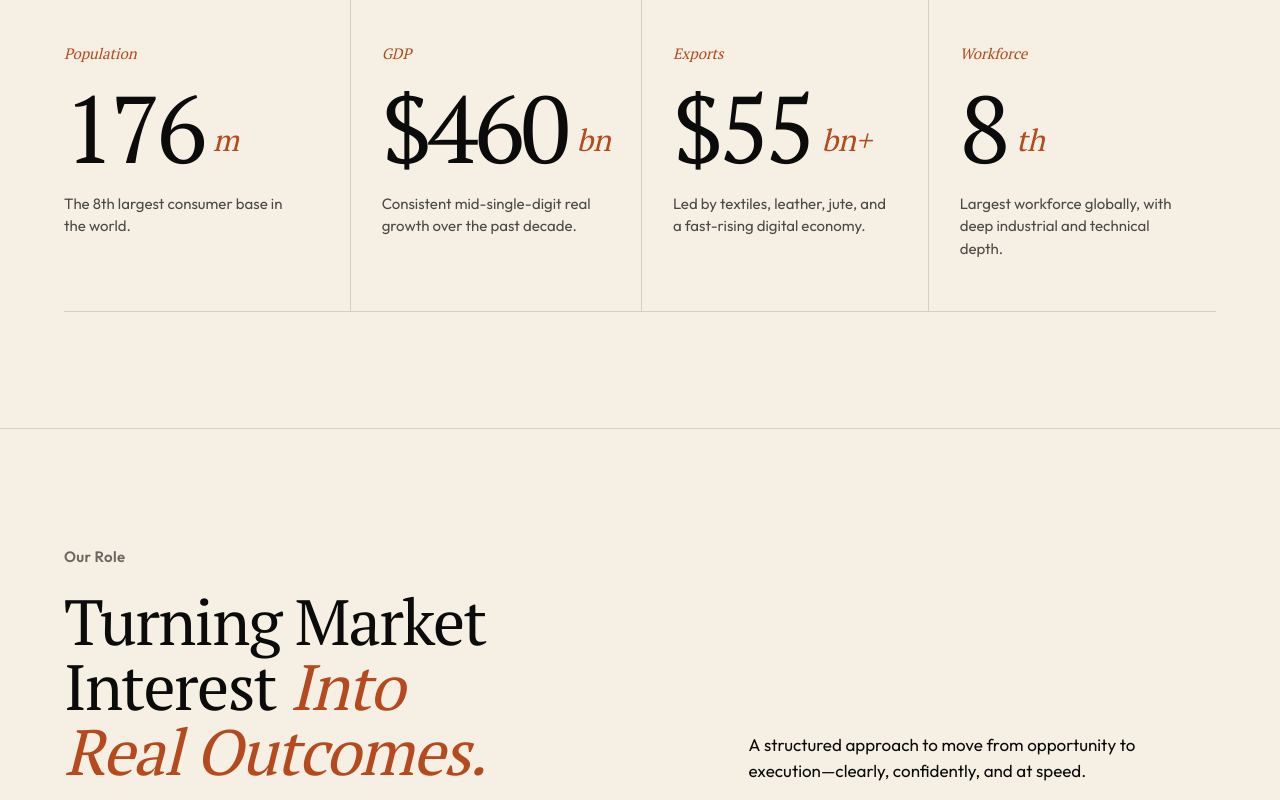
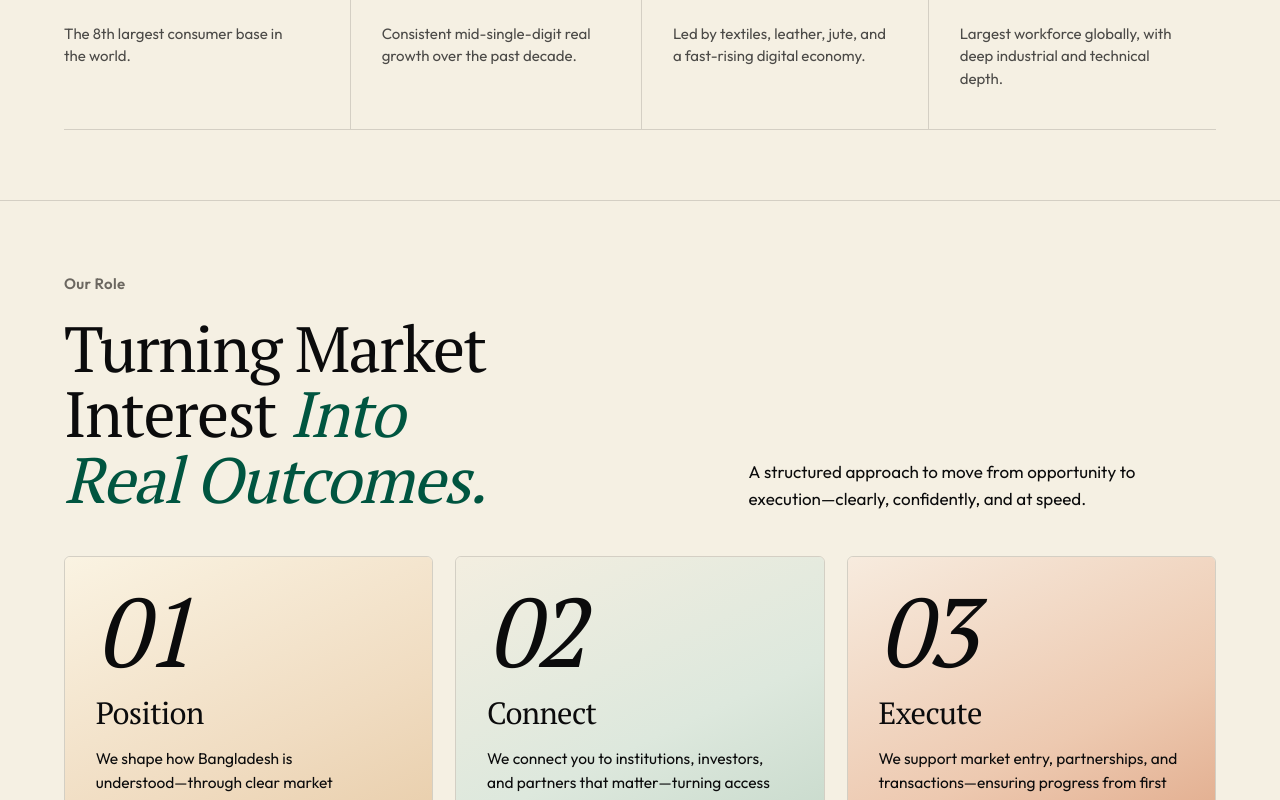
Before and after one commit to Creativecoder11/moddin, a Next.js app: page / in a window 1280 px wide. Shown: the part 1280-2080 px from the top of the page. Built offline with nearby package versions, Linux system fonts and the light colour scheme.

Commit message:
Update Hero section styles and adjust global CSS variables for improved design consistency

```diff
--- a/app/components/sections/Hero.tsx
+++ b/app/components/sections/Hero.tsx
@@ -93,7 +93,7 @@ export function Hero() {
           className="absolute inset-0 pointer-events-none"
           style={{
             background:
-              "radial-gradient(ellipse at 70% 40%, rgba(180,74,30,0.14), transparent 60%)",
+              "radial-gradient(ellipse at 70% 40%, rgba(0,85,64,0.10), transparent 60%)",
           }}
         />
         {/* Hairline seam at column edge on desktop */}
@@ -105,7 +105,7 @@ export function Hero() {
         <div
           data-scroll
           data-scroll-speed="0.5"
-          className="hero-copy relative z-10 flex flex-col justify-center px-6 sm:px-10 lg:pl-[clamp(40px,6vw,96px)] lg:pr-[clamp(24px,3vw,56px)] pt-[clamp(140px,22vw,200px)] lg:pt-[clamp(160px,16vw,220px)] pb-[clamp(64px,12vw,140px)] lg:pb-[clamp(96px,12vw,160px)]"
+          className="hero-copy relative z-10 flex flex-col justify-center px-6 sm:px-10 lg:pl-[clamp(40px,6vw,96px)] lg:pr-[clamp(24px,3vw,56px)] pt-[clamp(96px,13vw,140px)] lg:pt-[clamp(120px,11vw,160px)] pb-[clamp(40px,7vw,80px)] lg:pb-[clamp(56px,7vw,96px)]"
         >
           <Reveal
             delay={1}
@@ -210,7 +210,7 @@ export function Hero() {
           ref={metricRef}
           data-scroll
           data-scroll-speed="0.8"
-          className="absolute z-30 right-[100px] bottom-[100px] w-[320px] hidden lg:block"
+          className="absolute z-30 right-16 bottom-16 w-75 hidden lg:block"
         >
           <Reveal delay={4}>
             <div className="p-7 rounded-[24px] bg-cream border border-[var(--rule-2)] ring-1 ring-black/5 shadow-[0_30px_60px_-20px_rgba(0,0,0,0.25)] hover:-translate-y-1 transition-transform duration-500">
--- a/app/globals.css
+++ b/app/globals.css
@@ -11,8 +11,8 @@
   --ink: #0b0b0c;
   --coal: #141311;
   --forest: #0e2b22;
-  --terracotta: #b44a1e;
-  --ember: #d66a2b;
+  --terracotta: #005540;
+  --ember: #3daa80;
   --brass: #c29a4e;
   --stone: #6b6760;
   --rule: rgba(11, 11, 12, 0.14);
@@ -255,14 +255,14 @@ body::before {
 /* ========================================================================
    OPPORTUNITY / STATS
    ======================================================================== */
-.opportunity { padding: clamp(72px, 9vw, 140px) 0; border-top: 1px solid var(--rule); }
-.opp-head { display: grid; grid-template-columns: 1fr 1.2fr; gap: clamp(32px, 6vw, 96px); margin-bottom: clamp(56px, 8vw, 96px); }
+.opportunity { padding: clamp(44px, 5.5vw, 80px) 0; border-top: 1px solid var(--rule); }
+.opp-head { display: grid; grid-template-columns: 1fr 1.2fr; gap: clamp(32px, 6vw, 96px); margin-bottom: clamp(28px, 4vw, 52px); }
 .opp-head .lead-quote { font-family: var(--font-serif); font-weight: 400; font-size: clamp(28px, 2.6vw, 38px); line-height: 1.18; letter-spacing: -0.018em; font-variation-settings: "opsz" 144, "SOFT" 40; }
 .opp-head .lead-quote em { font-style: italic; color: var(--terracotta); font-variation-settings: "opsz" 144, "SOFT" 100, "WONK" 1; }
 @media (max-width: 900px) { .opp-head { grid-template-columns: 1fr; gap: 24px; } }
 
 .stats { display: grid; grid-template-columns: repeat(4, 1fr); gap: 0; border-top: 1px solid var(--rule); border-bottom: 1px solid var(--rule); }
-.stat { padding: clamp(36px, 4vw, 56px) clamp(28px, 2.4vw, 40px); border-right: 1px solid var(--rule); position: relative; display: flex; flex-direction: column; gap: 0; min-height: 260px; }
+.stat { padding: clamp(28px, 3vw, 44px) clamp(28px, 2.4vw, 40px); border-right: 1px solid var(--rule); position: relative; display: flex; flex-direction: column; gap: 0; min-height: 200px; }
 .stat:first-child { padding-left: 0; }
 .stat:last-child { border-right: 0; padding-right: 0; }
 .stat .kicker { font-family: var(--font-serif); font-style: italic; font-size: 15px; color: var(--terracotta); margin-bottom: 18px; letter-spacing: -0.005em; }
@@ -288,8 +288,8 @@ body::before {
 /* ========================================================================
    GAP
    ======================================================================== */
-.gap { padding: clamp(72px, 9vw, 140px) 0; background: var(--bone); border-top: 1px solid var(--rule); }
-.gap-head { display: grid; grid-template-columns: 1.3fr 1fr; gap: clamp(32px, 6vw, 96px); align-items: end; margin-bottom: clamp(48px, 6vw, 80px); }
+.gap { padding: clamp(44px, 5.5vw, 80px) 0; background: var(--bone); border-top: 1px solid var(--rule); }
+.gap-head { display: grid; grid-template-columns: 1.3fr 1fr; gap: clamp(32px, 6vw, 96px); align-items: end; margin-bottom: clamp(24px, 3.5vw, 44px); }
 .gap-head p { max-width: 440px; color: var(--ink); opacity: 0.78; font-size: 17px; }
 @media (max-width: 900px) { .gap-head { grid-template-columns: 1fr; } }
 
@@ -312,19 +312,19 @@ body::before {
 /* ========================================================================
    ROLE
    ======================================================================== */
-.role { padding: clamp(72px, 9vw, 140px) 0; border-top: 1px solid var(--rule); }
-.role-head { display: grid; grid-template-columns: 1.3fr 1fr; gap: clamp(32px, 6vw, 96px); align-items: end; margin-bottom: clamp(48px, 6vw, 80px); }
+.role { padding: clamp(44px, 5.5vw, 80px) 0; border-top: 1px solid var(--rule); }
+.role-head { display: grid; grid-template-columns: 1.3fr 1fr; gap: clamp(32px, 6vw, 96px); align-items: end; margin-bottom: clamp(24px, 3.5vw, 44px); }
 .role-head p { max-width: 460px; color: var(--ink); opacity: 0.78; font-size: 17px; }
 @media (max-width: 900px) { .role-head { grid-template-columns: 1fr; } }
 
 .role-grid { display: grid; grid-template-columns: repeat(3, 1fr); gap: clamp(16px, 1.8vw, 22px); }
 @media (max-width: 900px) { .role-grid { grid-template-columns: 1fr; } }
-.role-card { border: 1px solid var(--rule); border-radius: 6px; padding: clamp(32px, 3vw, 44px); display: flex; flex-direction: column; gap: 20px; min-height: 460px; transition: transform 0.6s cubic-bezier(0.2, 0.6, 0.2, 1), border-color 0.4s; position: relative; overflow: hidden; isolation: isolate; }
+.role-card { border: 1px solid var(--rule); border-radius: 6px; padding: clamp(24px, 2.4vw, 36px); display: flex; flex-direction: column; gap: 16px; min-height: 360px; transition: transform 0.6s cubic-bezier(0.2, 0.6, 0.2, 1), border-color 0.4s; position: relative; overflow: hidden; isolation: isolate; }
 .role-card::before { content: ""; position: absolute; inset: 0; z-index: -1; background: linear-gradient(155deg, #faf5e9 0%, #f4ebda 48%, #e8dac0 100%); }
 .role-card.tint-1::before { background: linear-gradient(155deg, #faf3e2 0%, #f0dcc1 50%, #e3c39a 100%); }
 .role-card.tint-2::before { background: linear-gradient(155deg, #f3eee0 0%, #dde8dd 48%, #b9d0c0 100%); }
 .role-card.tint-3::before { background: linear-gradient(155deg, #f7ebde 0%, #edc9b0 50%, #d99672 100%); }
-.role-card::after { content: ""; position: absolute; inset: 0; z-index: -1; background: radial-gradient(ellipse at 85% 110%, rgba(180, 74, 30, 0.15), transparent 55%); opacity: 0; transition: opacity 0.6s ease; }
+.role-card::after { content: ""; position: absolute; inset: 0; z-index: -1; background: radial-gradient(ellipse at 85% 110%, rgba(0, 85, 64, 0.15), transparent 55%); opacity: 0; transition: opacity 0.6s ease; }
 .role-card:hover { transform: translateY(-6px); border-color: var(--ink); }
 .role-card:hover::after { opacity: 1; }
 .role-card .num-big { font-family: var(--font-serif); font-weight: 400; font-size: clamp(80px, 7.6vw, 120px); line-height: 0.88; font-variation-settings: "opsz" 144, "SOFT" 60, "WONK" 1; font-style: italic; color: var(--ink); letter-spacing: -0.05em; margin-bottom: 8px; }
@@ -338,7 +338,7 @@ body::before {
 /* ========================================================================
    PHOTO BAND
    ======================================================================== */
-.band { position: relative; min-height: clamp(420px, 54vw, 720px); background: var(--coal); overflow: hidden; display: flex; align-items: flex-end; border-top: 1px solid var(--rule); }
+.band { position: relative; min-height: clamp(280px, 38vw, 480px); background: var(--coal); overflow: hidden; display: flex; align-items: flex-end; border-top: 1px solid var(--rule); }
 .band-plane { position: absolute; inset: -10%; z-index: 0; background: color-mix(in srgb, var(--coal) 92%, var(--forest)); will-change: transform; }
 .band-media { position: absolute; inset: -12% 0; z-index: 1; will-change: transform; }
 .band-img { position: absolute; inset: 0; width: 100%; height: 100%; object-fit: cover; filter: saturate(0.9) contrast(1.02); }
@@ -351,7 +351,7 @@ body::before {
    SERVICES - fixed 4x2 alternating grid, all four services visible
    ======================================================================== */
 .services {
-  padding: clamp(72px, 9vw, 140px) 0;
+  padding: clamp(44px, 5.5vw, 80px) 0;
   background: var(--bone);
   border-top: 1px solid var(--rule);
 }
@@ -362,7 +362,7 @@ body::before {
   grid-template-columns: 1.15fr 1fr;
   gap: clamp(28px, 5vw, 80px);
   align-items: end;
-  margin-bottom: clamp(40px, 5vw, 64px);
+  margin-bottom: clamp(24px, 3vw, 44px);
 }
 .svc-h2 { margin-top: 18px; }
 .svc-head__aside {
@@ -426,7 +426,7 @@ body::before {
   grid-auto-rows: 1fr;
 }
 .svc-grid > * {
-  min-height: clamp(280px, 26vw, 360px);
+  min-height: clamp(200px, 20vw, 290px);
 }
 .svc-card--wide,
 .svc-photo--wide {
@@ -465,7 +465,7 @@ body::before {
   color: var(--cream);
   border-color: rgba(250, 245, 233, 0.06);
   background-image:
-    radial-gradient(ellipse at 110% 110%, rgba(214, 106, 43, 0.18), transparent 55%);
+    radial-gradient(ellipse at 110% 110%, rgba(61, 170, 128, 0.14), transparent 55%);
 }
 
 .svc-card__head {
@@ -586,14 +586,14 @@ body::before {
   border-radius: 50%;
   display: grid;
   place-items: center;
-  border: 1px solid rgba(180, 74, 30, 0.4);
+  border: 1px solid rgba(0, 85, 64, 0.4);
   color: var(--terracotta);
   background: transparent;
   flex-shrink: 0;
   transition: background 0.3s ease, color 0.3s ease, border-color 0.3s ease, transform 0.3s ease;
 }
 .svc-card--dark .svc-arr {
-  border-color: rgba(214, 106, 43, 0.55);
+  border-color: rgba(61, 170, 128, 0.55);
   color: var(--ember);
 }
 .svc-card:hover .svc-arr {
@@ -649,8 +649,8 @@ body::before {
 /* ========================================================================
    WHO
    ======================================================================== */
-.who { padding: clamp(72px, 9vw, 140px) 0; border-top: 1px solid var(--rule); }
-.who-head { display: grid; grid-template-columns: 1.3fr 1fr; gap: clamp(32px, 6vw, 96px); align-items: end; margin-bottom: clamp(48px, 6vw, 80px); }
+.who { padding: clamp(44px, 5.5vw, 80px) 0; border-top: 1px solid var(--rule); }
+.who-head { display: grid; grid-template-columns: 1.3fr 1fr; gap: clamp(32px, 6vw, 96px); align-items: end; margin-bottom: clamp(24px, 3.5vw, 44px); }
 .who-head p { max-width: 460px; color: var(--ink); opacity: 0.78; font-size: 17px; }
 @media (max-width: 900px) { .who-head { grid-template-columns: 1fr; } }
 
@@ -671,10 +671,10 @@ body::before {
 /* ========================================================================
    PROCESS
    ======================================================================== */
-.process { padding: clamp(72px, 9vw, 140px) 0; background: var(--forest); color: var(--cream); border-top: 1px solid var(--rule-d-2); position: relative; overflow: hidden; }
-.process::before { content: ""; position: absolute; inset: 0; opacity: 0.08; pointer-events: none; background-image: radial-gradient(circle at 20% 0%, rgba(214, 106, 43, 0.6), transparent 50%), radial-gradient(circle at 80% 100%, rgba(194, 154, 78, 0.45), transparent 50%); }
+.process { padding: clamp(44px, 5.5vw, 80px) 0; background: var(--forest); color: var(--cream); border-top: 1px solid var(--rule-d-2); position: relative; overflow: hidden; }
+.process::before { content: ""; position: absolute; inset: 0; opacity: 0.08; pointer-events: none; background-image: radial-gradient(circle at 20% 0%, rgba(61, 170, 128, 0.6), transparent 50%), radial-gradient(circle at 80% 100%, rgba(61, 170, 128, 0.35), transparent 50%); }
 .process .eyebrow { color: var(--cream); opacity: 0.8; }
-.process-head { display: grid; grid-template-columns: 1.3fr 1fr; gap: clamp(32px, 6vw, 96px); align-items: end; margin-bottom: clamp(56px, 7vw, 96px); position: relative; }
+.process-head { display: grid; grid-template-columns: 1.3fr 1fr; gap: clamp(32px, 6vw, 96px); align-items: end; margin-bottom: clamp(28px, 4vw, 52px); position: relative; }
 .process-head h2 { color: var(--cream); }
 .process-head h2 em { color: var(--ember); }
 .process-head p { max-width: 420px; color: var(--cream); opacity: 0.76; font-size: 17px; margin: 0; }
@@ -703,8 +703,8 @@ body::before {
 /* ========================================================================
    INSIGHTS
    ======================================================================== */
-.insights { padding: clamp(72px, 9vw, 140px) 0; background: var(--bone); border-top: 1px solid var(--rule); }
-.ins-head { display: grid; grid-template-columns: 1.3fr 1fr; gap: clamp(32px, 6vw, 96px); align-items: end; margin-bottom: clamp(48px, 6vw, 80px); }
+.insights { padding: clamp(44px, 5.5vw, 80px) 0; background: var(--bone); border-top: 1px solid var(--rule); }
+.ins-head { display: grid; grid-template-columns: 1.3fr 1fr; gap: clamp(32px, 6vw, 96px); align-items: end; margin-bottom: clamp(24px, 3.5vw, 44px); }
 .ins-head p { max-width: 460px; color: var(--ink); opacity: 0.78; font-size: 17px; margin: 0; }
 @media (max-width: 900px) { .ins-head { grid-template-columns: 1fr; } }
 
@@ -717,7 +717,7 @@ body::before {
 .ins-card:hover .cover img { transform: scale(1.05); }
 .ins-card .cover .tag { position: absolute; top: 18px; left: 18px; padding: 6px 14px; border-radius: 100px; background: var(--cream); color: var(--ink); font-family: var(--font-serif); font-style: italic; font-size: 14px; letter-spacing: -0.005em; display: inline-flex; align-items: center; gap: 8px; }
 .ins-card .cover .tag::before { content: ""; width: 5px; height: 5px; border-radius: 50%; background: var(--terracotta); }
-.ins-card .body { padding: clamp(22px, 2vw, 30px); display: flex; flex-direction: column; gap: 12px; min-height: 200px; }
+.ins-card .body { padding: clamp(18px, 1.6vw, 24px); display: flex; flex-direction: column; gap: 10px; min-height: 160px; }
 .ins-card .meta { font-family: var(--font-serif); font-style: italic; font-size: 14px; color: var(--stone); display: flex; gap: 10px; align-items: center; }
 .ins-card .meta span { display: inline-flex; align-items: center; gap: 10px; }
 .ins-card .meta span:not(:last-child)::after { content: ""; width: 4px; height: 4px; border-radius: 50%; background: var(--stone); opacity: 0.4; margin-left: 10px; }
@@ -733,8 +733,8 @@ body::before {
 /* ========================================================================
    CTA
    ======================================================================== */
-.cta { padding: clamp(80px, 12vw, 180px) 0; background: var(--ink); color: var(--cream); position: relative; overflow: hidden; border-top: 1px solid var(--rule-d-2); }
-.cta::before { content: ""; position: absolute; inset: -20% -10% auto auto; width: 70vw; height: 70vw; background: radial-gradient(circle, rgba(214, 106, 43, 0.3), transparent 60%); pointer-events: none; filter: blur(8px); }
+.cta { padding: clamp(52px, 7vw, 96px) 0; background: var(--ink); color: var(--cream); position: relative; overflow: hidden; border-top: 1px solid var(--rule-d-2); }
+.cta::before { content: ""; position: absolute; inset: -20% -10% auto auto; width: 70vw; height: 70vw; background: radial-gradient(circle, rgba(61, 170, 128, 0.18), transparent 60%); pointer-events: none; filter: blur(8px); }
 .cta-inner { position: relative; z-index: 2; display: grid; grid-template-columns: 1.4fr 1fr; gap: clamp(32px, 6vw, 96px); align-items: end; }
 @media (max-width: 900px) { .cta-inner { grid-template-columns: 1fr; } }
 .cta h2 { font-family: var(--font-serif); font-weight: 400; letter-spacing: -0.025em; color: var(--cream); font-size: clamp(30px, 4.2vw, 64px); line-height: 1; margin: 24px 0 0; font-variation-settings: "opsz" 144, "SOFT" 30; }
@@ -746,9 +746,9 @@ body::before {
 .cta .aside .k { font-family: var(--font-serif); font-style: italic; font-size: 15px; color: var(--ember); margin-bottom: 16px; display: flex; align-items: center; gap: 10px; letter-spacing: -0.005em; }
 .cta .aside .k i { width: 6px; height: 6px; border-radius: 50%; background: var(--ember); font-style: normal; animation: pulse 2.2s infinite; }
 @keyframes pulse {
-  0% { box-shadow: 0 0 0 0 rgba(214, 106, 43, 0.6); }
-  70% { box-shadow: 0 0 0 10px rgba(214, 106, 43, 0); }
-  100% { box-shadow: 0 0 0 0 rgba(214, 106, 43, 0); }
+  0% { box-shadow: 0 0 0 0 rgba(61, 170, 128, 0.6); }
+  70% { box-shadow: 0 0 0 10px rgba(61, 170, 128, 0); }
+  100% { box-shadow: 0 0 0 0 rgba(61, 170, 128, 0); }
 }
 .cta .aside h3 { font-family: var(--font-serif); font-weight: 400; font-size: 22px; line-height: 1.25; margin: 0 0 8px; color: var(--cream); font-variation-settings: "opsz" 144, "SOFT" 40; }
 .cta .aside p { margin: 0 0 20px; color: var(--cream); opacity: 0.75; font-size: 14.5px; }
```
